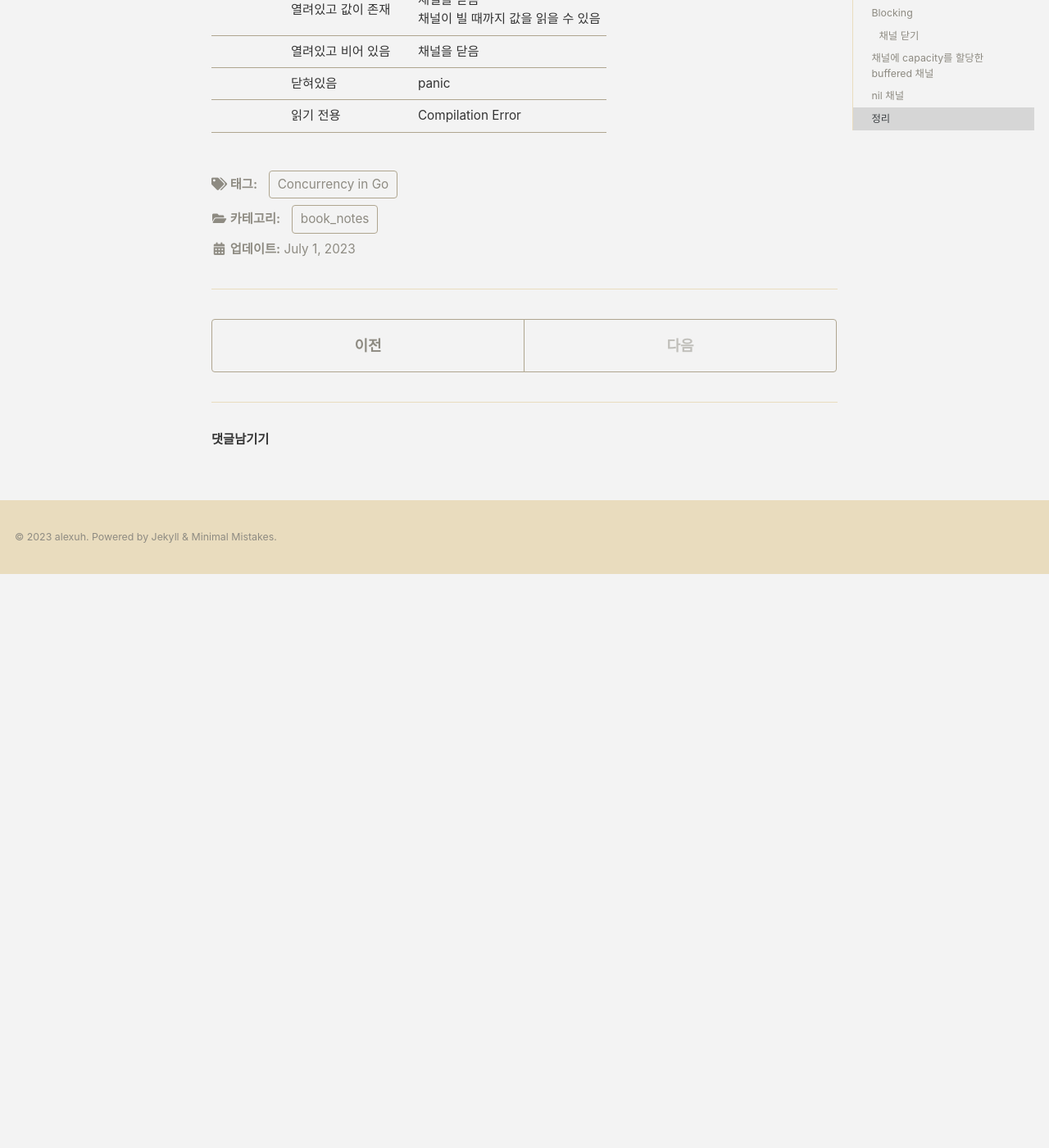
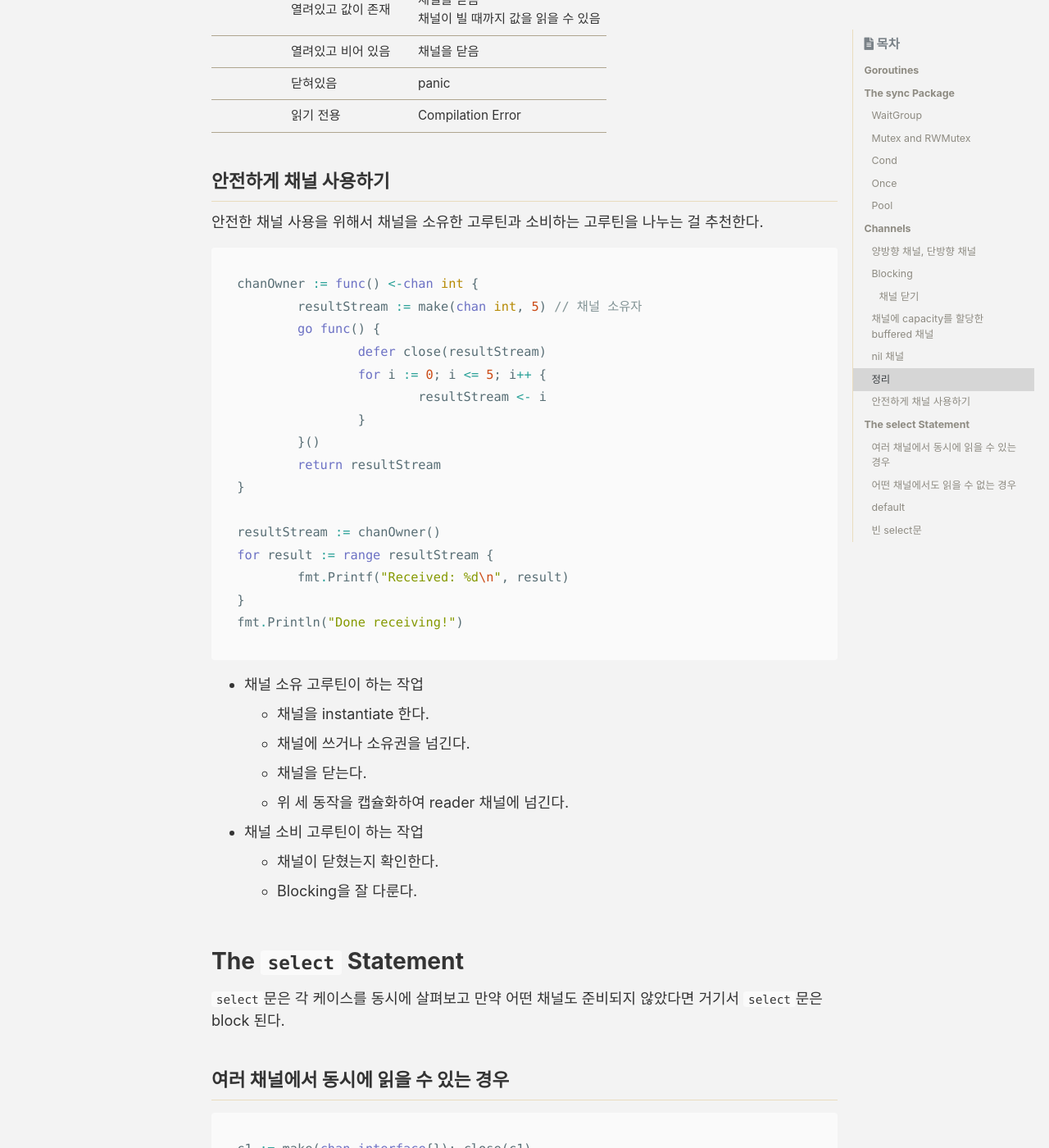
Before and after one commit to alexuhn/alexuhn.github.io-old, a Jekyll site: the page built from _posts/book_notes/Concurrency_in_Go/2023-07-01-CHAPTER-3-Go’s-Concurrency-Building-Blocks.md, in a window 1280 px wide and 1400 px high, scrolled down 13848 px. Shown: the whole window at 82% size. Built offline with Jekyll 4.4.1, drawn with Linux system fonts in a browser that asks for light colours; cached includes are drawn as plain includes; some web fonts are replaced; comment, search, counter and statistics services are not loaded; before the commit the page ends 14548 px from its top, so only the background shows below that; some of the changed text lies outside the part shown.

Commit message:
Update 2023-07-01-CHAPTER-3-Go’s-Concurrency-Building-Blocks.md

````diff
--- a/_posts/book_notes/Concurrency_in_Go/2023-07-01-CHAPTER-3-Go’s-Concurrency-Building-Blocks.md
+++ b/_posts/book_notes/Concurrency_in_Go/2023-07-01-CHAPTER-3-Go’s-Concurrency-Building-Blocks.md
@@ -497,3 +497,127 @@ close(dataStream)
 |  | 열려있고 비어 있음 | 채널을 닫음 |
 |  | 닫혀있음 | panic |
 |  | 읽기 전용 | Compilation Error |
+
+## 안전하게 채널 사용하기
+
+안전한 채널 사용을 위해서 채널을 소유한 고루틴과 소비하는 고루틴을 나누는 걸 추천한다.
+
+```go
+chanOwner := func() <-chan int {
+	resultStream := make(chan int, 5) // 채널 소유자
+	go func() {
+		defer close(resultStream)
+		for i := 0; i <= 5; i++ {
+			resultStream <- i
+		}
+	}()
+	return resultStream
+}
+
+resultStream := chanOwner()
+for result := range resultStream {
+	fmt.Printf("Received: %d\n", result)
+}
+fmt.Println("Done receiving!")
+```
+
+- 채널 소유 고루틴이 하는 작업
+    - 채널을 instantiate 한다.
+    - 채널에 쓰거나 소유권을 넘긴다.
+    - 채널을 닫는다.
+    - 위 세 동작을 캡슐화하여 reader 채널에 넘긴다.
+- 채널 소비 고루틴이 하는 작업
+    - 채널이 닫혔는지 확인한다.
+    - Blocking을 잘 다룬다.
+
+# The `select` Statement
+
+`select`문은 각 케이스를 동시에 살펴보고 만약 어떤 채널도 준비되지 않았다면 거기서 `select`문은 block 된다.
+
+## 여러 채널에서 동시에 읽을 수 있는 경우
+
+```go
+c1 := make(chan interface{}); close(c1)
+c2 := make(chan interface{}); close(c2)
+
+var c1Count, c2Count int
+for i := 1000; i >= 0; i-- {
+	select {
+	case <-c1:
+		c1Count++
+	case <-c2:
+		c2Count++
+	}
+}
+
+fmt.Printf("c1Count: %d\nc2Count: %d\n", c1Count, c2Count)
+
+// c1Count: 507
+// c2Count: 494
+```
+
+케이스는 동일한 확률로 선택된다.
+
+## 어떤 채널에서도 읽을 수 없는 경우
+
+```go
+var c <-chan int
+select {
+case <-c:
+case <-time.After(1 * time.Second):
+	fmt.Println("Timed out.")
+}
+```
+
+무한히 기다릴 수 없으니 `time` package를 잘 사용하자.
+
+## `default`
+
+```go
+start := time.Now()
+var c1, c2 <-chan int
+select {
+case <-c1:
+case <-c2:
+default:
+	fmt.Printf("In default after %v\n\n", time.Since(start))
+}
+```
+
+- 어떤 채널에서도 읽을 수 없을 때 해야 할 작업을 할당할 수 있다.
+- `select` 블락이 blocking하지 않도록 방지할 수 있다.
+- `for-select` loop로 자주 사용된다.
+
+    ```go
+    done := make(chan interface{})
+    	go func() {
+    	time.Sleep(5*time.Second)
+    	close(done)
+    }()
+
+    workCounter := 0
+    loop:
+    for {
+    	select {
+    	case <-done:
+    		break loop
+    	default:
+    	}
+
+    	// Simulate work
+    	workCounter++
+    	time.Sleep(1*time.Second)
+    }
+    fmt.Printf("Achieved %v cycles of work before signalled to stop.\n", workCounter)
+
+    // Achieved 5 cycles of work before signalled to stop.
+    ```
+
+
+## 빈 `select`문
+
+```go
+select {}
+```
+
+영원히 block 한다.
````
